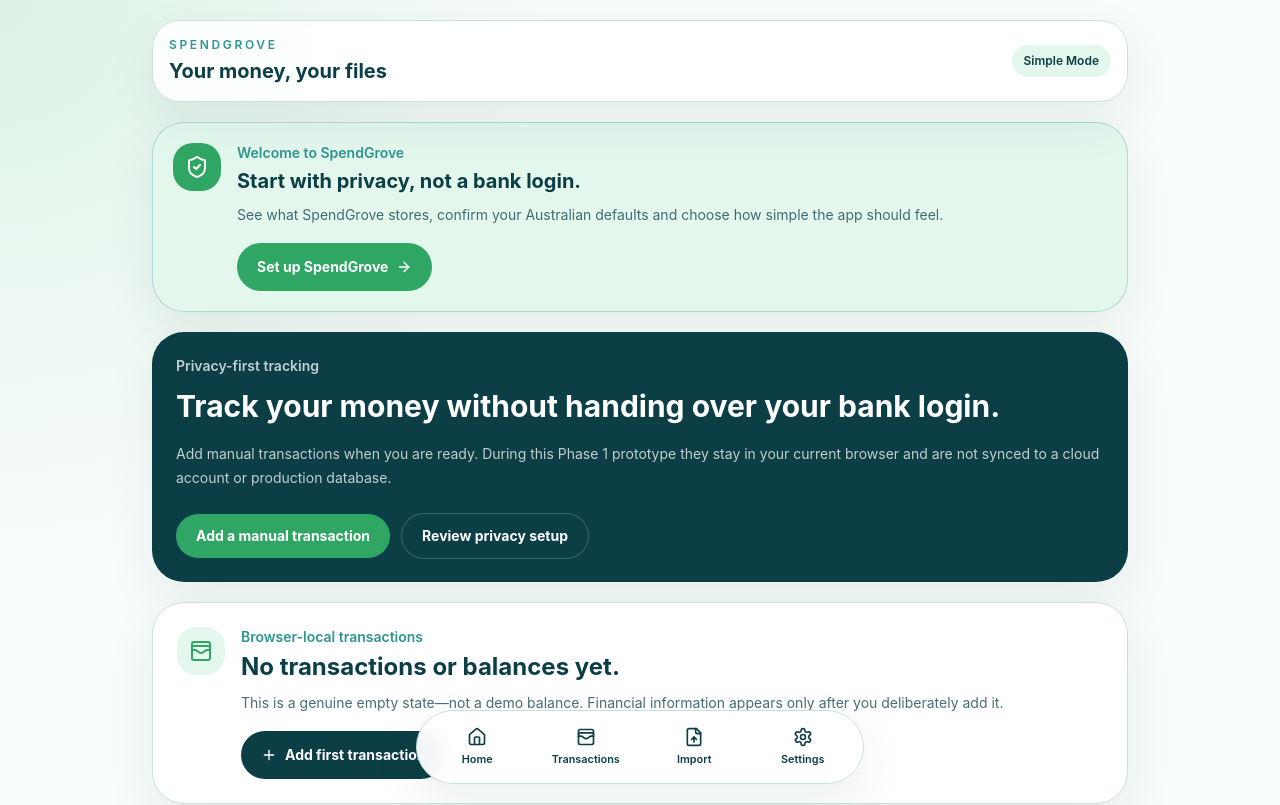
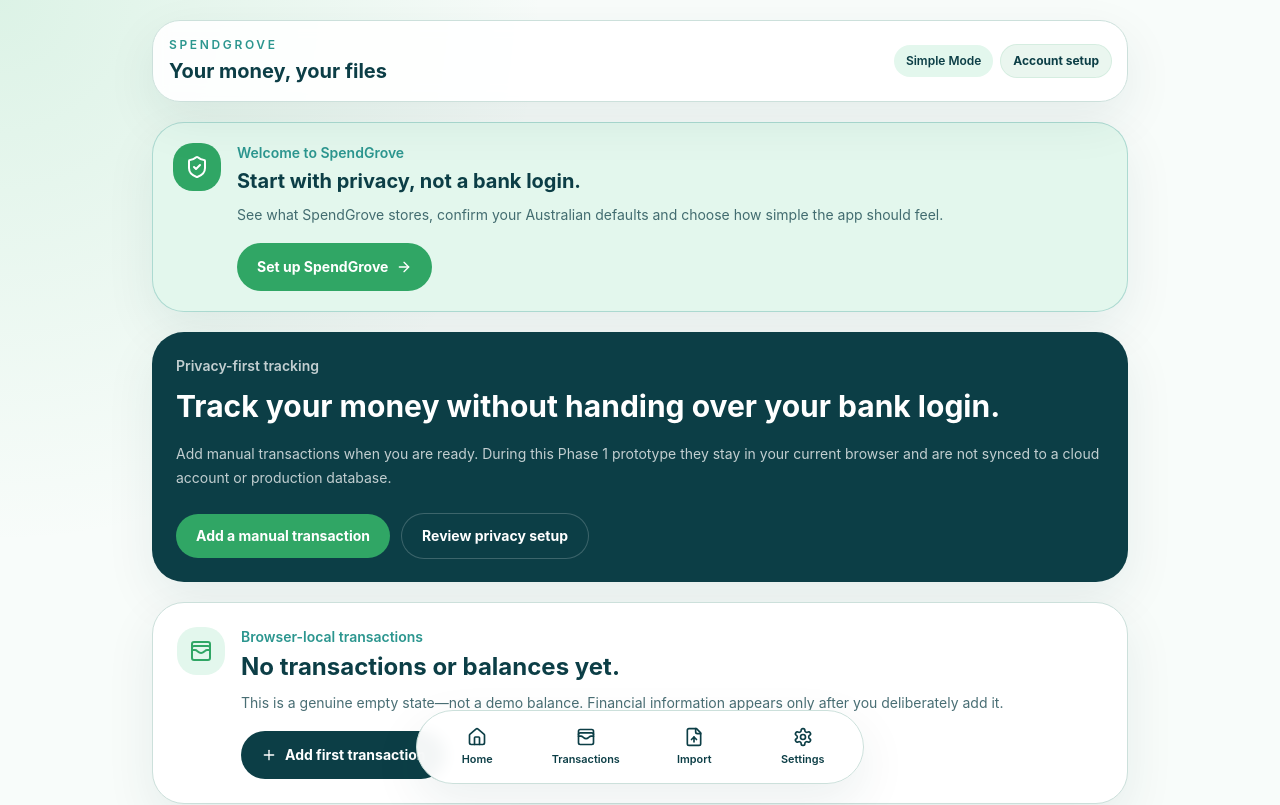
Before and after one commit to LatinMaestro/SpendGrove, a Next.js app: page / in a window 1280 px wide. Shown: the top 805 px of the page. Built offline with nearby package versions, Linux system fonts and the light colour scheme; no server answers.

Commit message:
Add account controls to app shell

```diff
--- a/components/app-shell.tsx
+++ b/components/app-shell.tsx
@@ -1,15 +1,22 @@
+import { AuthControls } from "@/components/auth/auth-controls";
 import { BottomNav } from "@/components/bottom-nav";
 import { ModeBadge } from "@/components/mode-badge";
+import { getBuildSafeClerkEnvStatus } from "@/src/server/env";
 
 export function AppShell({ children }: Readonly<{ children: React.ReactNode }>) {
+  const clerkStatus = getBuildSafeClerkEnvStatus();
+
   return (
     <main className="mx-auto flex min-h-screen w-full max-w-md flex-col px-4 pb-28 pt-5 sm:max-w-2xl sm:px-6 lg:max-w-5xl">
-      <header className="mb-5 flex items-center justify-between rounded-3xl border border-border bg-surface-base/90 p-4 shadow-soft backdrop-blur">
+      <header className="mb-5 flex items-center justify-between gap-3 rounded-3xl border border-border bg-surface-base/90 p-4 shadow-soft backdrop-blur">
         <div>
           <p className="text-xs font-semibold uppercase tracking-[0.22em] text-brand-teal">SpendGrove</p>
           <h1 className="mt-1 text-xl font-bold text-brand-deepTeal">Your money, your files</h1>
         </div>
-        <ModeBadge />
+        <div className="flex shrink-0 items-center gap-2">
+          <ModeBadge />
+          <AuthControls clerkConfigured={clerkStatus.clerkConfigured} />
+        </div>
       </header>
       <div className="flex-1">{children}</div>
       <BottomNav />
```
